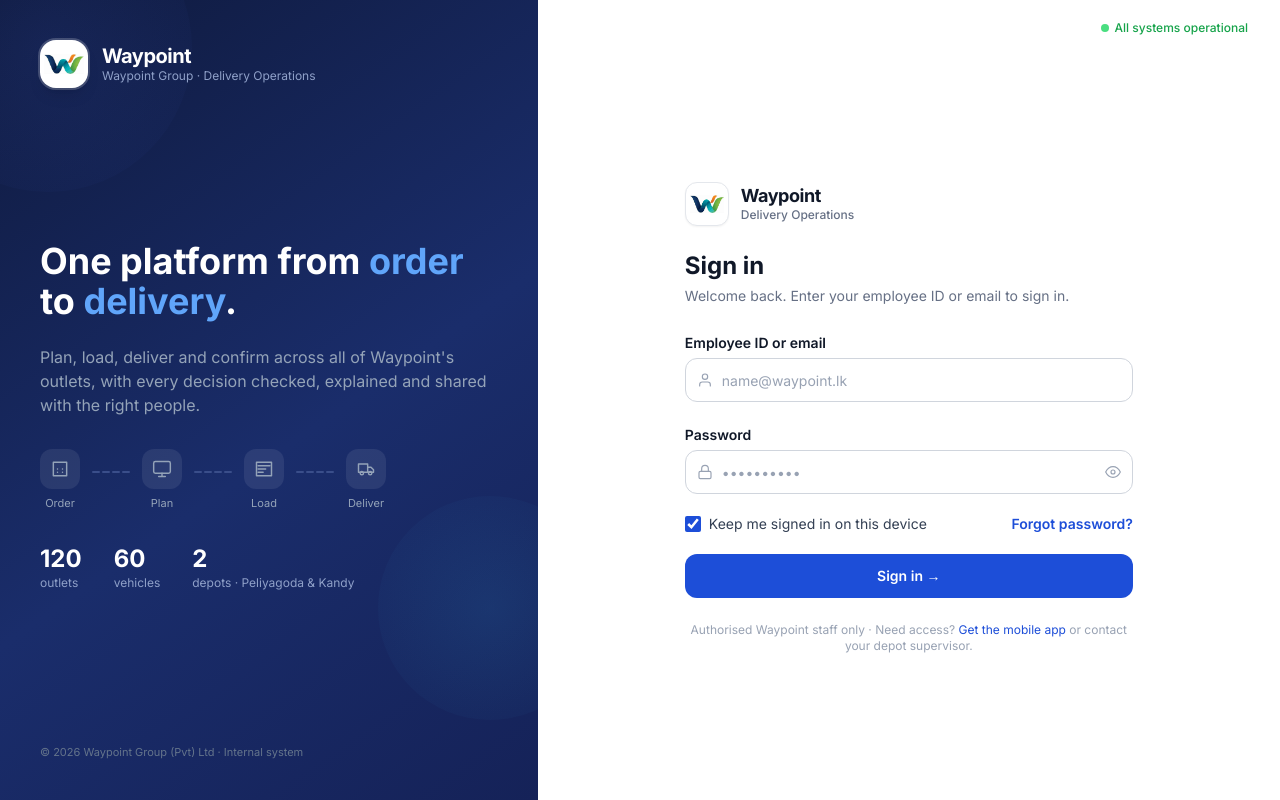
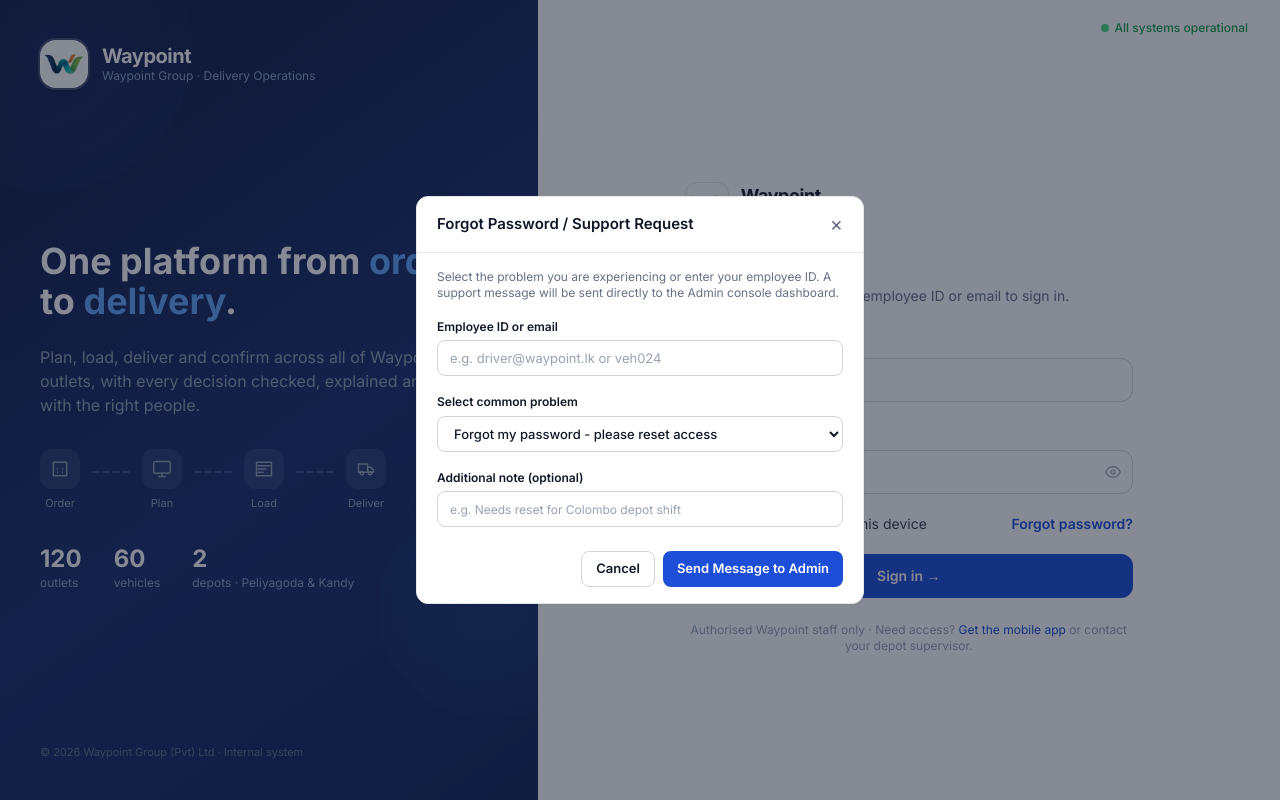
Before and after one commit to Cognix-0/DarkHorse_WaypointConnect, a React (Vite) app in the folder apps/web/: page /login in a window 1280 px wide. Both pictures are taken after a click on the button "Forgot password?". Built offline with nearby package versions, Linux system fonts and the light colour scheme.

Commit message:
Add common problems dropdown menu to ForgotPasswordModal

```diff
--- a/apps/web/src/Login.tsx
+++ b/apps/web/src/Login.tsx
@@ -2,6 +2,7 @@
 import { Link, useNavigate } from 'react-router-dom';
 import type { TLoginResponse } from '@waypoint/shared/contract';
 import { api, setSession } from './api';
+import { Modal } from './ui/Modal';
 
 const FLOW_STEPS = [
   { label: 'Order', icon: <svg width="20" height="20" viewBox="0 0 24 24" fill="none" stroke="currentColor" strokeWidth={1.75} strokeLinecap="round" strokeLinejoin="round"><path d="M9 12h.01M15 12h.01M9 16h.01M15 16h.01M4 4h16v16H4z" /></svg> },
@@ -18,6 +19,7 @@
   const [keepSigned, setKeepSigned] = useState(true);
   const [error, setError] = useState<string | null>(null);
   const [busy, setBusy] = useState(false);
+  const [forgotModal, setForgotModal] = useState(false);
 
   async function submit(e: FormEvent) {
     e.preventDefault();
@@ -220,7 +222,11 @@
                   />
                   Keep me signed in on this device
                 </label>
-                <button type="button" className="text-sm font-semibold text-primary hover:text-primary-hover transition">
+                <button
+                  type="button"
+                  onClick={() => setForgotModal(true)}
+                  className="text-sm font-semibold text-primary hover:text-primary-hover transition"
+                >
                   Forgot password?
                 </button>
               </div>
@@ -259,6 +265,110 @@
           </div>
         </div>
       </div>
+
+      {forgotModal && (
+        <ForgotPasswordModal initialEmail={email} onClose={() => setForgotModal(false)} />
+      )}
     </div>
   );
 }
+
+const COMMON_PROBLEMS = [
+  'Forgot my password - please reset access',
+  'Locked out / account switched off - need access enabled',
+  'Phone reset or new device - cannot sign in',
+  'Credentials not recognized - need password reset',
+  'Driver or vehicle account issue',
+  'Other problem',
+];
+
+function ForgotPasswordModal({ initialEmail, onClose }: { initialEmail: string; onClose: () => void }) {
+  const [emailInput, setEmailInput] = useState(initialEmail);
+  const [selectedProblem, setSelectedProblem] = useState(COMMON_PROBLEMS[0]);
+  const [customNote, setCustomNote] = useState('');
+  const [busy, setBusy] = useState(false);
+  const [error, setError] = useState<string | null>(null);
+  const [done, setDone] = useState(false);
+
+  async function submit(e: FormEvent) {
+    e.preventDefault();
+    setBusy(true);
+    setError(null);
+    const finalIssue = selectedProblem === 'Other problem'
+      ? (customNote.trim() || 'Other problem')
+      : (customNote.trim() ? `${selectedProblem} (${customNote.trim()})` : selectedProblem);
+    try {
+      await api<{ ok: boolean; message: string }>('/auth/forgot-password', {
+        method: 'POST',
+        body: JSON.stringify({ email: emailInput, issue: finalIssue }),
+      });
+      setDone(true);
+    } catch (err) {
+      setError((err as Error).message);
+    } finally {
+      setBusy(false);
+    }
+  }
+
+  return (
+    <Modal title="Forgot Password / Support Request" onClose={onClose}>
+      {done ? (
+        <div className="space-y-4 py-2">
+          <div className="p-3 bg-ok-soft text-ok border border-ok/30 rounded-xl text-sm font-medium">
+            Your issue message has been sent to the Admin console dashboard! Your administrator will review it and assist you shortly.
+          </div>
+          <button onClick={onClose} className="btn-primary w-full h-10">Done</button>
+        </div>
+      ) : (
+        <form onSubmit={submit} className="space-y-4">
+          <p className="text-xs text-ink-3">
+            Select the problem you are experiencing or enter your employee ID. A support message will be sent directly to the Admin console dashboard.
+          </p>
+          <div className="space-y-1">
+            <label className="text-xs font-semibold text-ink">Employee ID or email</label>
+            <input
+              type="text"
+              required
+              value={emailInput}
+              onChange={(e) => setEmailInput(e.target.value)}
+              placeholder="e.g. driver@waypoint.lk or veh024"
+              className="input w-full"
+            />
+          </div>
+
+          <div className="space-y-1">
+            <label className="text-xs font-semibold text-ink">Select common problem</label>
+            <select
+              value={selectedProblem}
+              onChange={(e) => setSelectedProblem(e.target.value)}
+              className="input w-full font-medium"
+            >
+              {COMMON_PROBLEMS.map((prob) => (
+                <option key={prob} value={prob}>{prob}</option>
+              ))}
+            </select>
+          </div>
+
+          <div className="space-y-1">
+            <label className="text-xs font-semibold text-ink">Additional note (optional)</label>
+            <input
+              type="text"
+              value={customNote}
+              onChange={(e) => setCustomNote(e.target.value)}
+              placeholder="e.g. Needs reset for Colombo depot shift"
+              className="input w-full text-xs"
+            />
+          </div>
+
+          {error && <p className="text-xs text-bad font-medium">{error}</p>}
+          <div className="flex justify-end gap-2 pt-2">
+            <button type="button" onClick={onClose} className="btn-secondary">Cancel</button>
+            <button type="submit" disabled={busy} className="btn-primary">
+              {busy ? 'Sending…' : 'Send Message to Admin'}
+            </button>
+          </div>
+        </form>
+      )}
+    </Modal>
+  );
+}
```
